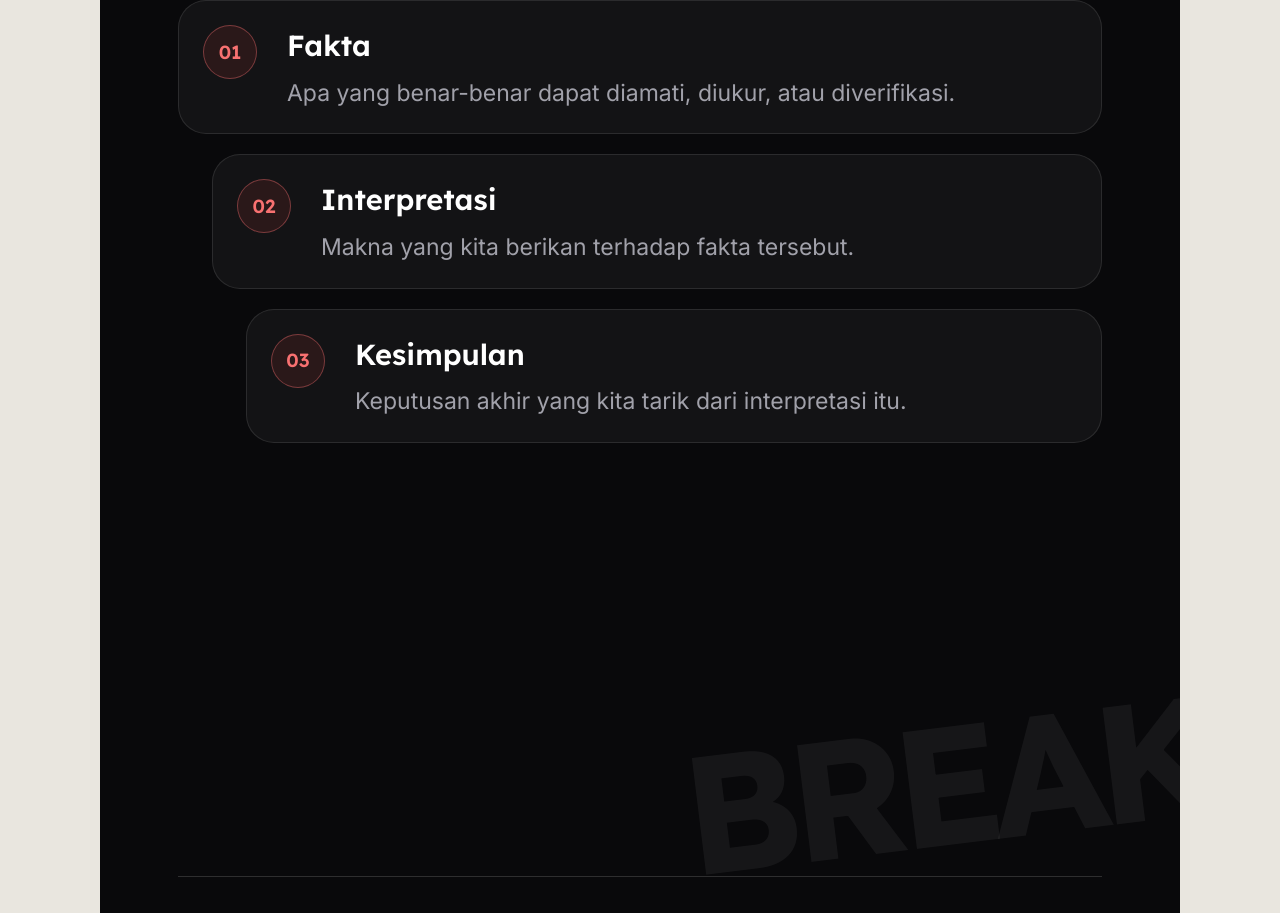
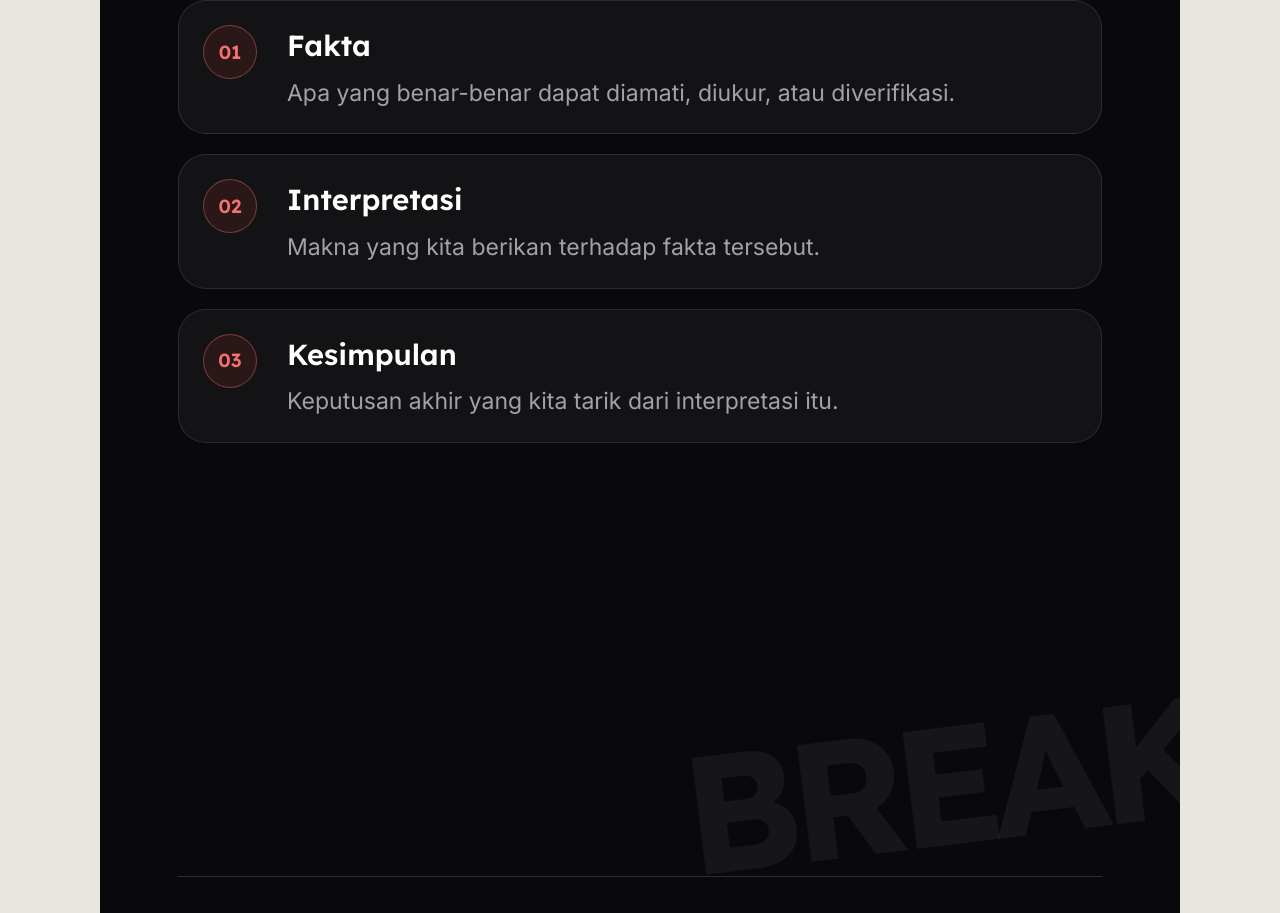
Before and after one commit to winaldomanurung/aksioma-content, a Next.js app: page /carousel/demo in a window 1280 px wide. Shown: the part 4354-5267 px from the top of the page. Built offline with nearby package versions, Linux system fonts and the light colour scheme.

Commit message:
Align bullet cards consistently for any item count

```diff
--- a/app/globals.css
+++ b/app/globals.css
@@ -299,8 +299,7 @@ body {
   padding: 24px;
 }
 
-.bullet-card:nth-child(2) { margin-left: 34px; }
-.bullet-card:nth-child(3) { margin-left: 68px; }
+.bullet-card:nth-child(n) { margin-left: 0; }
 
 .bullet-number {
   display: flex;
@@ -794,8 +793,7 @@ body {
   padding: 34px;
 }
 
-.carousel-stage[data-platform="tiktok"] .bullet-card:nth-child(2) { margin-left: 46px; }
-.carousel-stage[data-platform="tiktok"] .bullet-card:nth-child(3) { margin-left: 92px; }
+.carousel-stage[data-platform="tiktok"] .bullet-card:nth-child(n) { margin-left: 0; }
 
 .carousel-stage[data-platform="tiktok"] .compare-title {
   margin-top: 70px;
@@ -1094,8 +1092,7 @@ body {
   padding: 22px;
 }
 
-.carousel-stage[data-platform="tiktok"] .bullet-card:nth-child(2) { margin-left: 28px; }
-.carousel-stage[data-platform="tiktok"] .bullet-card:nth-child(3) { margin-left: 56px; }
+.carousel-stage[data-platform="tiktok"] .bullet-card:nth-child(n) { margin-left: 0; }
 
 .carousel-stage[data-platform="tiktok"] .compare-title {
   margin-top: 46px;
```
